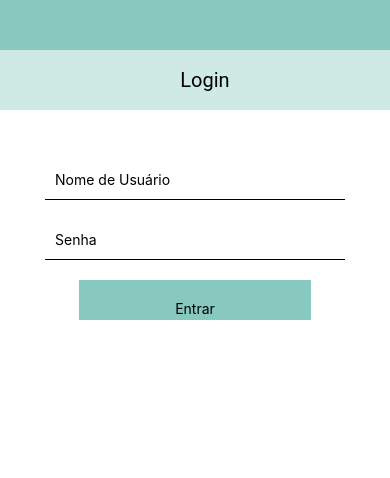
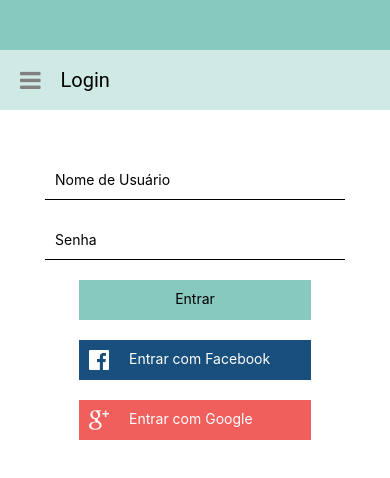
Before and after one commit to oseias-romeiro/MeauApp, a React Native app in the folder DevAppProject/: screen / in a window 390 px wide. Shown: the top 478 px of the page. Built offline with nearby package versions, Linux system fonts and the light colour scheme.

Commit message:
Adcionado o menu hamburguer e os botões do google e facebook

```diff
--- a/DevAppProject/App.js
+++ b/DevAppProject/App.js
@@ -2,13 +2,14 @@ import { StatusBar } from 'expo-status-bar';
 import { StyleSheet, Text, View } from 'react-native';
 import LoginScreen from './Login';
 import Header from './Components/header';
-import Retangulo from './Components/retangulo';
+import Status_bar from './Components/retangulo';
 
 
 export default function App() {
   return (
     <View style={styles.container}>
-      <Retangulo />
+      <View></View>
+      <Status_bar />
       <Header />
       <LoginScreen />
       <StatusBar style="auto" />
--- a/DevAppProject/Components/customButton.js
+++ b/DevAppProject/Components/customButton.js
@@ -1,12 +1,17 @@
 import React from "react";
-import { TouchableOpacity,Text, StyleSheet } from 'react-native';
+import { TouchableOpacity,Text, StyleSheet, Linking} from 'react-native';
 
-const AppButton = ({onPress,title}) =>(
-    <TouchableOpacity onPress = {onPress} style = {styles.button}>
-        <Text style = {styles.button}>{title}</Text>
+const EntrarButton = ({onPress,title,url}) =>{
+
+
+   return (
+
+   <TouchableOpacity onPress = {onPress} style = {styles.button}>
+        <Text style = {styles.buttonText}>{title}</Text>
     </TouchableOpacity>
+   )
 
-)
+   };
 
 const styles = StyleSheet.create ({
 
@@ -21,6 +26,11 @@ const styles = StyleSheet.create ({
 
     },
 
+    buttonText: {
+        textAlign: 'center',
+
+    }
+
 })
 
-export default AppButton
+export default EntrarButton;
--- a/DevAppProject/Components/header.js
+++ b/DevAppProject/Components/header.js
@@ -1,13 +1,29 @@
 import React from 'react';
-import { View, Text, StyleSheet } from 'react-native';
+import {TouchableOpacity, View, Text, StyleSheet } from 'react-native';
+import Icon from 'react-native-vector-icons/FontAwesome';
 
 const Header = () => {
 
     return (
 
         <View style = {styles.header}>
+            <View style = {styles.row}>
+            <Options_button />
             <Text style = {styles.text}>Login</Text>
+            </View>
         </View>
+
+    );
+
+};
+
+const Options_button = ({onPress}) => {
+
+    return (
+
+        <TouchableOpacity onPress = {onPress} style = {styles.button}>
+            <Icon name = 'bars' size = {24} color = 'grey' />
+        </TouchableOpacity>
 
     );
 
@@ -31,6 +47,16 @@ const styles = StyleSheet.create( {
         fontSize: 20,
         textAlign: 'center',
         marginLeft: 20,
+    },
+
+    button: {
+        marginLeft: 20,
+
+    },
+
+    row: {
+        flexDirection: 'row',
+        alignItems: 'center',
     }
 
 });
--- /dev/null
+++ b/DevAppProject/Components/social_media_button.js
@@ -0,0 +1,87 @@
+import React from "react";
+import { Image, Linking, TouchableOpacity, Text, View, StyleSheet } from "react-native";
+
+
+const AppButton = ({title, url, tipo}) => {
+
+    const handlePress = () =>{
+
+        if (url) {
+            Linking.openURL(url);
+        }
+
+    };
+
+    let buttonStyle = null;
+    let iconImage = null;
+
+    if (tipo === 'facebook') {
+        iconImage = require('../assets/facebook_icon.png');
+        buttonStyle = styles.facebook_button;
+    }
+
+    else if (tipo === 'google') {
+
+        iconImage = require('../assets/google_icon.png');
+        buttonStyle = styles.google_button;
+
+    }
+
+    return (
+
+        <TouchableOpacity onPress = {handlePress} style = {buttonStyle}>
+            <Image source={iconImage} style = {styles.iconImage}/>
+            <Text style = {styles.buttonText}>{title}</Text>
+        </TouchableOpacity>
+
+    )
+
+
+};
+
+
+const styles = StyleSheet.create({
+
+    facebook_button: {
+        backgroundColor: '#194F7C',
+        width: 232,
+        height: 40,
+        textAlign: 'center',
+        alignSelf:'center',
+        paddingTop:10,
+        marginTop: 20,
+        flexDirection: 'row',
+
+    },
+
+    google_button: {
+        backgroundColor: '#F15F5C',
+        width: 232,
+        height: 40,
+        textAlign: 'center',
+        alignSelf:'center',
+        paddingTop:10,
+        marginTop: 20,
+        flexDirection: 'row',
+
+    },
+
+    iconImage: {
+        width: 20,
+        height: 20,
+        marginLeft: 10,
+
+    },
+
+    buttonText: {
+
+        textAlign: 'center',
+        color: 'white',
+        marginLeft: 20,
+
+    }
+
+
+})
+
+export default AppButton;
--- a/DevAppProject/Login.js
+++ b/DevAppProject/Login.js
@@ -1,6 +1,7 @@
 import React, { useState } from 'react';
 import { View, TouchableOpacity,Text, TextInput, Button, StyleSheet } from 'react-native';
-import AppButton from './Components/customButton';
+import EntrarButton from './Components/customButton';
+import AppButton from './Components/social_media_button';
 
 const LoginScreen = () => {
 
@@ -37,12 +38,18 @@ const LoginScreen = () => {
 
             />
 
-            <AppButton title='Entrar' onPress={handleLogin} />
+            <EntrarButton title='Entrar' onPress={handleLogin} />
+
+            <AppButton title = 'Entrar com Facebook' url = 'https://pt-br.facebook.com/' tipo = 'facebook'/>
+
+            <AppButton title = 'Entrar com Google' url = 'https://www.google.com/' tipo = 'google' />
+
         </View>
 
 
 
-    );s
+
+    );
 
 };
 
@@ -66,6 +73,8 @@ const styles = StyleSheet.create({
     },
 
 
+
+
   });
 
   export default LoginScreen;
```
Also changed, not shown: DevAppProject/assets/facebook_icon.png (added), DevAppProject/assets/google_icon.png (added).
